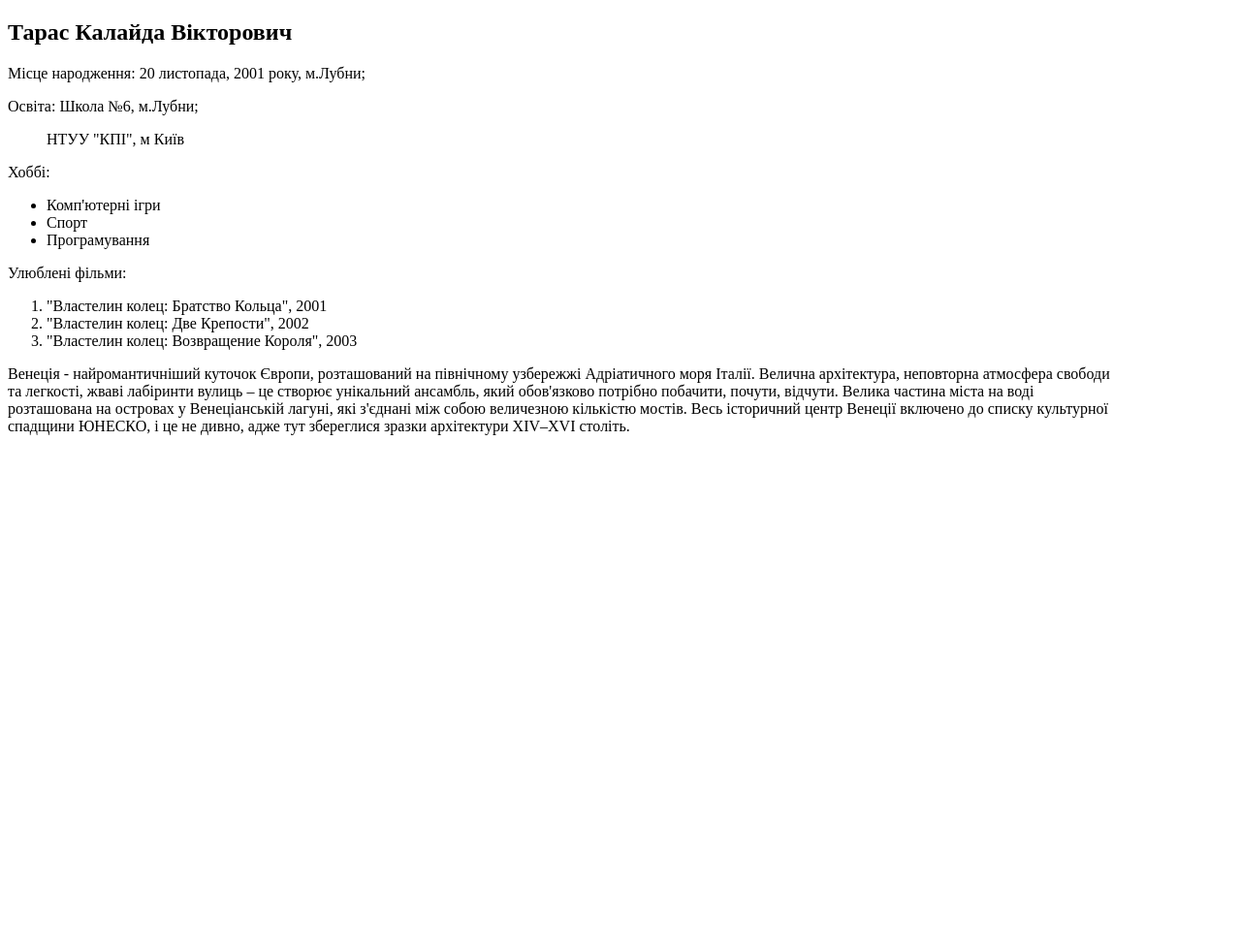
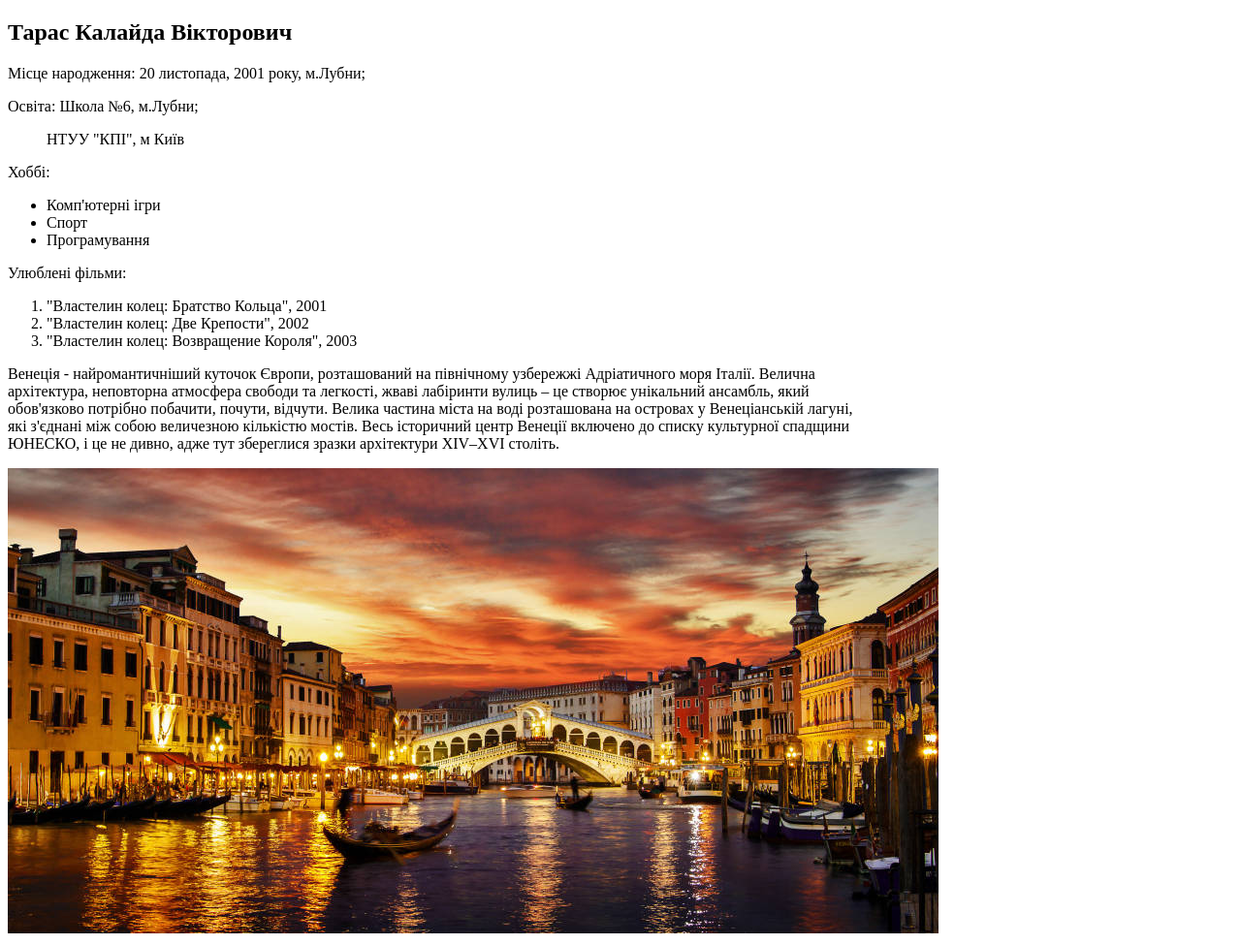
Before and after one commit to taras-kalaida/WEB, a plain HTML site: page LAB1/index.html in a window 1280 px wide. Shown: the whole page at 97% size. Before the commit the page ends 800 px from the top, so only its background shows below. Drawn offline with Linux system fonts and the light colour scheme.

Commit message:
[FIX] fix img src

```diff
--- a/LAB1/index.html
+++ b/LAB1/index.html
@@ -30,7 +30,7 @@
         <li>"Властелин колец: Возвращение Короля", 2003</li>
     </ol>
 </div>
-<div style="width: 90%">
+<div style="width: 70%">
     <p>
         Венеція - найромантичніший куточок Європи, розташований на північному узбережжі Адріатичного моря Італії.
         Велична
@@ -42,7 +42,7 @@
 </div>
 <div>
     <a href="https://www.visitvenezia.eu/">
-        <img src="/src/5241913_original.jpg" alt="">
+        <img src='./src/Venezia005.jpg' alt="">
     </a>
 </div>
 
```
